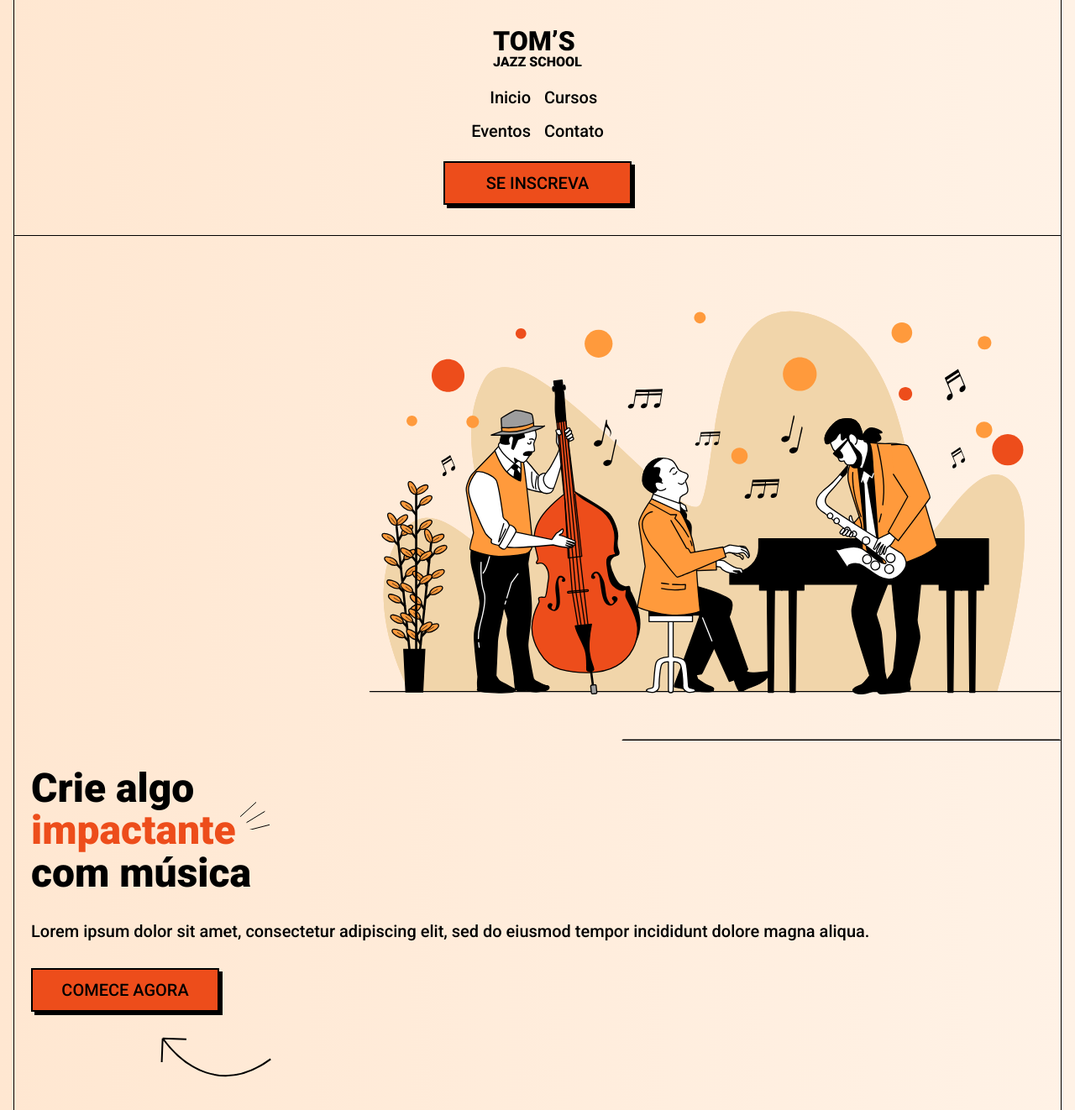
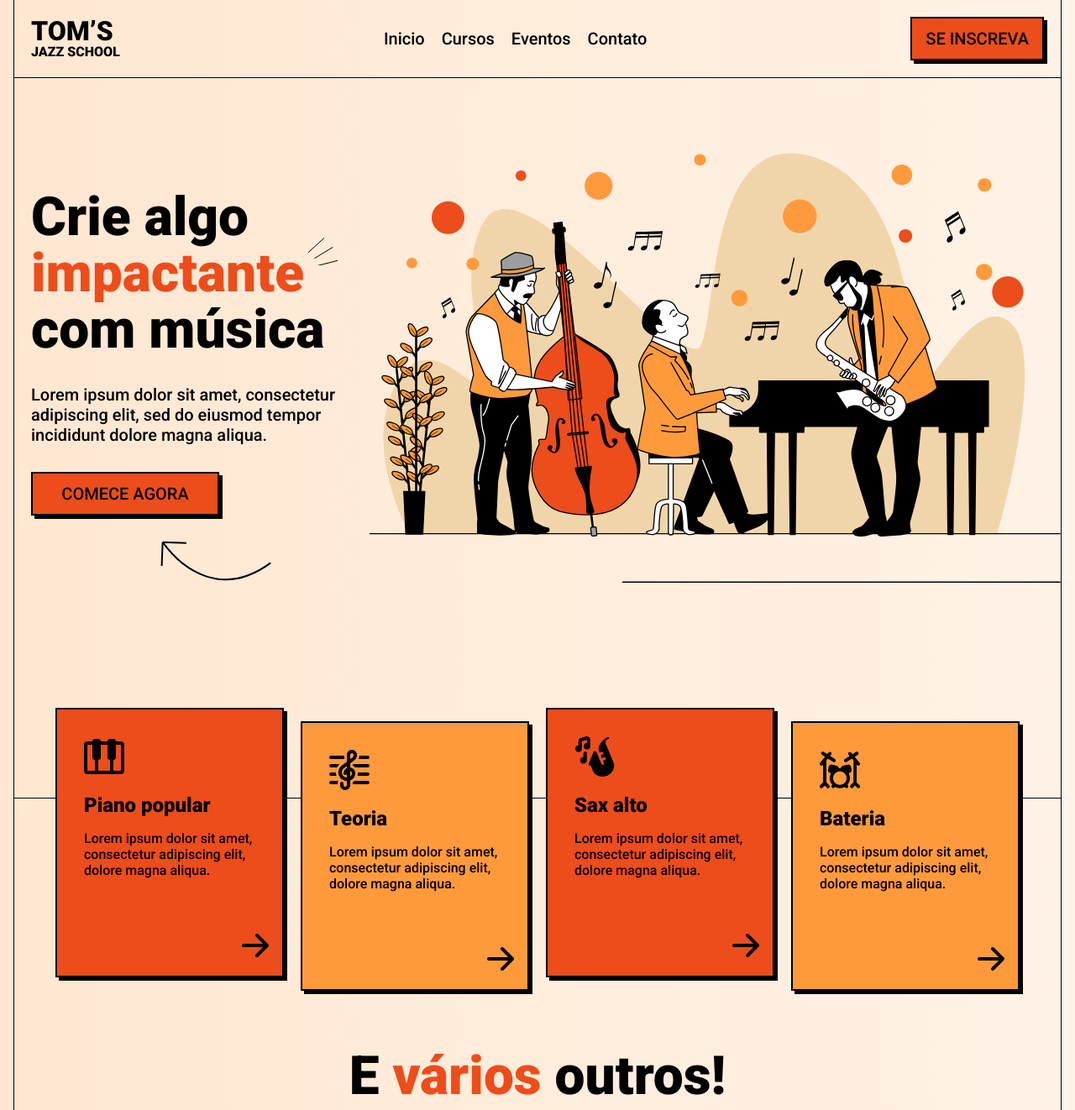
Before and after one commit to arissonlima/landing-page-yt-onebitcode, a plain HTML site: page index.html in a window 1280 px wide. Shown: the top 1322 px of the page at 84% size. Drawn offline with Linux system fonts and the light colour scheme.

Commit message:
tablet and desktop version created

```diff
--- a/css/style.css
+++ b/css/style.css
@@ -1,9 +1,18 @@
+/* * * * * GERAL * * * * */
+
 *{
   box-sizing: border-box;
   margin: 0;
   padding: 0;
   font-family: 'Roboto', sans-serif;
 }
+
+body{
+  background: linear-gradient(90deg, #FFE7D1 0%, #FFF2E6 100%);
+  padding: 0 1rem;
+}
+
+/* * * * * VARIÁVEIS * * * * */
 
 :root{
   --color-primary: #ED4D1B;
@@ -12,10 +21,7 @@
   --color-white: #FFFFFF;
 }
 
-body{
-  background: linear-gradient(90deg, #FFE7D1 0%, #FFF2E6 100%);
-  padding: 0 1rem;
-}
+/* * * * * HEADER * * * * */
 
 header, .hero-section, .courses-section, footer{
   border-color: var(--color-black);
@@ -32,6 +38,7 @@ header img{
 header nav{
   display: grid;
   grid-template-columns: 1fr 1fr;
+  margin: 1rem auto 0;
 }
 
 nav a{
@@ -45,19 +52,7 @@ header nav a:nth-child(2n-1){
   text-align: right;
 }
 
-.button{
-  background: var(--color-primary);
-  border: 2px solid var(--color-black);
-  box-shadow: 4px 4px 0 var(--color-black);
-  color: var(--color-black);
-  display: block;
-  font-size: 1.25rem;
-  padding: .75rem 1rem;
-  max-width: 14rem;
-  text-align: center;
-  text-decoration: none;
-  text-transform: uppercase;
-}
+/* * * * * HERO * * * * */
 
 .hero-section{
   padding-right: 0;
@@ -112,6 +107,8 @@ h2{
   width: 40px;
 }
 
+/* * * * * CURSOS * * * * */
+
 .courses-section{
   padding-bottom: 8rem;
 }
@@ -150,6 +147,8 @@ h2{
   width: fit-content;
 }
 
+/* * * * * FOOTER * * * * */
+
 footer{
   border-bottom: 0;
   padding: 1rem 1.25rem 4rem;
@@ -171,6 +170,22 @@ footer nav a{
   font-size: 1.5rem;
   padding: .5rem;
   width: 100%;
+}
+
+/* * * * * UTILITÁRIOS * * * * */
+
+.button{
+  background: var(--color-primary);
+  border: 2px solid var(--color-black);
+  box-shadow: 4px 4px 0 var(--color-black);
+  color: var(--color-black);
+  display: block;
+  font-size: 1.25rem;
+  padding: .75rem 1rem;
+  max-width: 14rem;
+  text-align: center;
+  text-decoration: none;
+  text-transform: uppercase;
 }
 
 .mt-1{
@@ -201,3 +216,74 @@ footer nav a{
 .text-center{
   text-align: center;
 }
+
+/* * * * * MEDIA QUERIES * * * * */
+
+@media screen and (min-width: 40rem){
+  header nav{
+    display: block;
+    text-align: center;
+  }
+
+  .cards{
+    flex-direction: row;
+    flex-wrap: wrap;
+    justify-content: center;
+  }
+
+  .card:nth-child(2n){
+    margin-top:  1rem;
+  }
+}
+
+@media screen and (min-width: 48rem){
+  header div{
+    display: flex;
+    align-items: center;
+    justify-content: space-between;
+  }
+
+  header img, header nav, header .button{
+    margin: 0;
+  }
+}
+
+@media screen and (min-width: 72rem){
+  h1, h2{
+    font-size: 4rem;
+  }
+
+  .container{
+    display: flex;
+    align-items: center;
+    margin: 0 auto;
+    max-width: 72rem;
+  }
+
+  .container.row-reverse{
+    flex-direction: row-reverse;
+  }
+
+  .about{
+    flex: 2;
+  }
+
+  .about p{
+    font-size: 1.25rem;
+    max-width: 16rem;
+  }
+
+  footer nav{
+    flex: 1;
+  }
+
+  .newsletter-form{
+    flex: 3;
+  }
+}
+
+@media screen and (min-width: 80rem){
+  .container{
+    max-width: 80rem;
+  }
+}
--- a/index.html
+++ b/index.html
@@ -15,18 +15,21 @@
   </head>
   <body>
     <header>
+      <div class="container">
         <img src="./images/logo.svg" alt="Tom's Jazz School" />
-      <nav class="mt-1 mx-auto">
+        <nav>
           <a href="#">Inicio</a>
           <a href="#">Cursos</a>
           <a href="#">Eventos</a>
           <a href="#">Contato</a>
         </nav>
         <a class="button mt-1 mx-auto mb-1" href="#">Se inscreva</a>
+      </div>
     </header>
 
     <main>
       <section class="hero-section">
+        <div class="container row-reverse">
           <img src="./images/hero-img.svg" alt="Banda de jazz tocando" />
           <div>
             <h1 class="mt-2">
@@ -38,6 +41,7 @@
               eiusmod tempor incididunt dolore magna aliqua.
             </p>
             <a class="button" href="#">Comece agora</a>
+          </div>
         </div>
       </section>
 
@@ -105,15 +109,16 @@
     </main>
 
     <footer>
-      <div>
+      <div class="container">
+        <div class="about">
           <img
             class="mt-1 mb-1"
             src="./images/logo.svg"
             alt="Tom's Jazz School"
           />
           <p class="mb-2">
-          Lorem ipsum dolor sit amet, consectetur adipiscing elit, dolore magna
-          aliqua.
+            Lorem ipsum dolor sit amet, consectetur adipiscing elit, dolore
+            magna aliqua.
           </p>
         </div>
 
@@ -137,6 +142,7 @@
           />
           <button class="button mb-2">Quero receber</button>
         </form>
+      </div>
     </footer>
   </body>
 </html>
```
Lines whose indentation alone changed are shown as unchanged.
